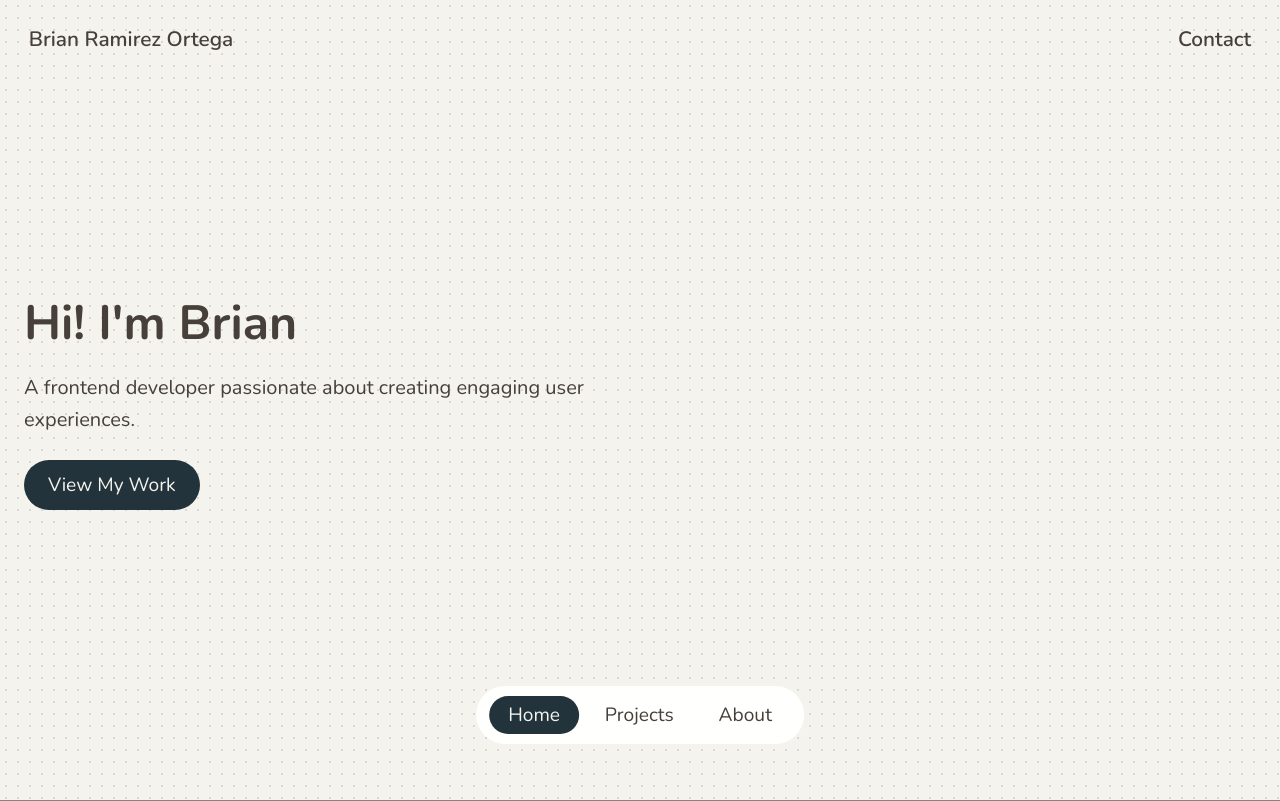
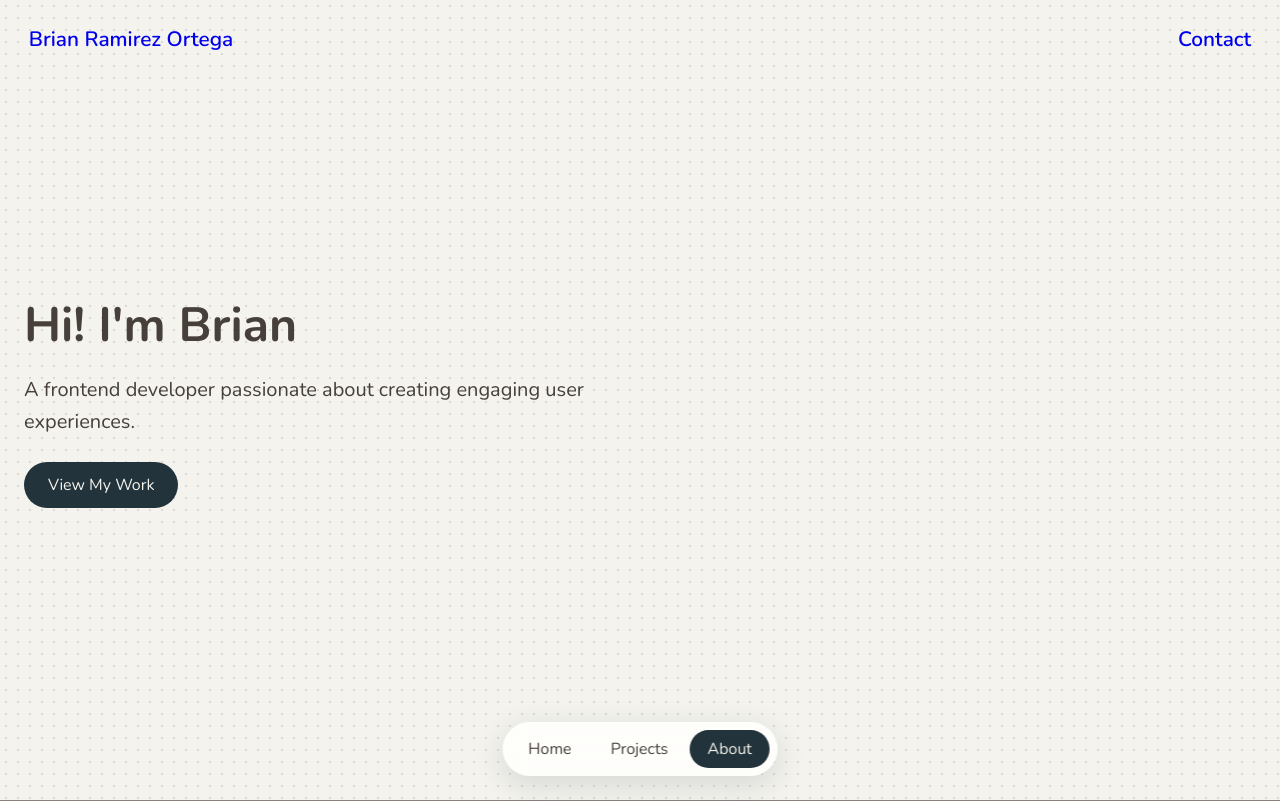
Before and after one commit to Brian767/Portfolio, a React (Vite) app: page / in a window 1280 px wide. Shown: the top 801 px of the page. Built offline with nearby package versions, Linux system fonts and the light colour scheme.

Commit message:
fixed the navbar sliding

```diff
--- a/src/App.css
+++ b/src/App.css
@@ -32,51 +32,81 @@ header.hidden {
 
 /* Navbar styles */
 #navbar {
-  display: flex;
   position: fixed;
-  bottom: 3.5em;
+  bottom: max(1.5rem, env(safe-area-inset-bottom));
   left: 50%;
   transform: translateX(-50%);
+  z-index: 100;
 
-  background-color: #fffffd;
-
+  padding: 0.5rem;
   border-radius: 100px;
-  padding: 1em 0.8em;
+  background-color: rgba(255, 255, 253, 0.85);
+  backdrop-filter: blur(12px);
+  -webkit-backdrop-filter: blur(12px);
+  box-shadow: 0 8px 30px rgba(34, 51, 59, 0.15);
 }
 
 .nav-links {
+  position: relative; /* the indicator is positioned relative to this */
   display: flex;
-  gap: 0.4em;
-  text-decoration: none;
+  gap: 0.25rem;
+  margin: 0;
+  padding: 0;
+  list-style: none;
 }
 
-a.active {
-  color: #f4f3ee;
+/* The sliding pill */
+.nav-indicator {
+  position: absolute;
+  top: 0;
+  bottom: 0;
+  left: 0;
+  border-radius: 100px;
   background-color: #22333b;
+  z-index: 0;
+  pointer-events: none;
 }
-a {
+
+.nav-indicator.ready {
+  transition:
+    transform 0.4s cubic-bezier(0.4, 0, 0.2, 1),
+    width 0.4s cubic-bezier(0.4, 0, 0.2, 1);
+}
+
+/* Links sit above the indicator */
+.nav-links a {
+  position: relative;
+  z-index: 1;
+  display: block;
+  padding: 0.5rem 1.1rem;
+  border-radius: 100px;
+  font-size: 1rem;
   text-decoration: none;
   color: #463f3a;
-  font-size: 1.2rem;
-
   transition:
     color 0.3s ease,
-    background-color 0.3s ease,
-    border-radius 0.3s ease;
+    background-color 0.3s ease;
 }
 
-.nav-links a {
-  padding: 0.33em 1em;
-  border-radius: 100px;
-}
-ul {
-  padding: 0;
-  margin: 0;
+/* Hover only on inactive links */
+.nav-links a:not(.active):hover {
+  background-color: rgba(34, 51, 59, 0.08);
 }
 
-li {
-  text-decoration: none;
-  list-style: none;
+/* Active link no longer needs its own background, the indicator provides it */
+.nav-links a.active {
+  color: #f4f3ee;
+}
+
+.nav-links a:focus-visible {
+  outline: 2px solid #22333b;
+  outline-offset: 2px;
+}
+
+@media (prefers-reduced-motion: reduce) {
+  .nav-indicator.ready {
+    transition: none;
+  }
 }
 
 /* Home styles */
@@ -195,7 +225,7 @@ img {
 
 .about-content {
   padding: 1rem;
-  background-color:#f4f3ee;
+  background-color: #f4f3ee;
   border-radius: 8px;
   box-shadow: 0 4px 12px rgba(34, 51, 59, 0.12);
 }
@@ -222,7 +252,6 @@ img {
   align-items: left;
   padding: 1rem 1.5em 4rem 1.5em;
   gap: 1rem;
-
 }
 
 .contact-title {
@@ -230,11 +259,11 @@ img {
   margin-bottom: 1rem;
 }
 .contact-description {
-  display:flex;
+  display: flex;
   flex-direction: column;
   justify-content: center;
   gap: 0.5rem;
-  background-color:#f4f3ee;
+  background-color: #f4f3ee;
   color: #463f3a;
   font-size: 1.25rem;
   line-height: 1.6;
--- a/src/components/Header.jsx
+++ b/src/components/Header.jsx
@@ -1,5 +1,4 @@
 import { useEffect, useState } from "react";
-
 export default function Header() {
   const [isVisible, setIsVisible] = useState(true);
 
--- a/src/components/Navbar.jsx
+++ b/src/components/Navbar.jsx
@@ -1,47 +1,147 @@
-import { useState, useEffect } from "react";
+import { useState, useEffect, useLayoutEffect, useRef } from "react";
+
+const NAV_LINKS = [
+  { label: "Home", id: "home" },
+  { label: "Projects", id: "projects" },
+  { label: "About", id: "about" },
+];
+
+// Where on the screen the "current section" is decided (0.4 = 40% down)
+const REFERENCE_LINE = 0.4;
+
 export default function Navbar() {
-  const [activeLink, setActiveLink] = useState(null);
+  const [activeLink, setActiveLink] = useState("home");
+  const [indicator, setIndicator] = useState({ left: 0, width: 0 });
+  const [ready, setReady] = useState(false);
 
-  const navLinks = [
-      { label: "Home", id: "home" },
-      { label: "Projects", id: "projects" },
-      { label: "About", id: "about" },
-  ];
+  const listRef = useRef(null);
+  const linkRefs = useRef({});
+  const isClickScrolling = useRef(false);
+  const unlockTimer = useRef(null);
 
+  // Figure out the active section from scroll position
   useEffect(() => {
-    const sections = navLinks
-      .map((link) => document.getElementById(link.id))
-      .filter(Boolean);
+    const sections = NAV_LINKS.map((link) =>
+      document.getElementById(link.id)
+    ).filter(Boolean);
 
-    const observer = new IntersectionObserver(
-      (entries) => {
-        entries.forEach((entry) => {
-          if (entry.isIntersecting) {
-            setActiveLink(entry.target.id);
-          }
-        });
-      },
-      {
-        rootMargin: "-20% 0px -20% 0px",
-        threshold: 0,
-      },
-    );
+    const getCurrentSection = () => {
+      // At the very bottom of the page, the last section always wins
+      const atBottom =
+        window.innerHeight + window.scrollY >=
+        document.documentElement.scrollHeight - 2;
+      if (atBottom) return sections[sections.length - 1]?.id;
 
-    sections.forEach((section) => observer.observe(section));
+      const line = window.innerHeight * REFERENCE_LINE;
+      let current = sections[0]?.id;
+      for (const section of sections) {
+        if (section.getBoundingClientRect().top <= line) current = section.id;
+      }
+      return current;
+    };
+
+    const lock = () => {
+      isClickScrolling.current = true;
+    };
+
+    const unlock = () => {
+      isClickScrolling.current = false;
+      clearTimeout(unlockTimer.current);
+    };
+
+    let frame = null;
+    const onScroll = () => {
+      if (isClickScrolling.current) {
+        // A click-triggered scroll is still running: keep extending the lock
+        // until scroll events stop for 150ms, then hand control back
+        clearTimeout(unlockTimer.current);
+        unlockTimer.current = setTimeout(() => {
+          unlock();
+          const id = getCurrentSection();
+          if (id) setActiveLink(id);
+        }, 150);
+        return;
+      }
+      if (frame) return;
+      frame = requestAnimationFrame(() => {
+        frame = null;
+        const id = getCurrentSection();
+        if (id) setActiveLink(id);
+      });
+    };
+
+    // If the user grabs the scroll mid-animation, stop ignoring their scrolling
+    const interrupt = () => unlock();
+
+    onScroll(); // set the correct section on first load (e.g. after a refresh)
+    window.addEventListener("scroll", onScroll, { passive: true });
+    window.addEventListener("resize", onScroll);
+    window.addEventListener("wheel", interrupt, { passive: true });
+    window.addEventListener("touchmove", interrupt, { passive: true });
+    window.addEventListener("keydown", interrupt);
 
     return () => {
-      observer.disconnect();
+      window.removeEventListener("scroll", onScroll);
+      window.removeEventListener("resize", onScroll);
+      window.removeEventListener("wheel", interrupt);
+      window.removeEventListener("touchmove", interrupt);
+      window.removeEventListener("keydown", interrupt);
+      clearTimeout(unlockTimer.current);
+      if (frame) cancelAnimationFrame(frame);
     };
   }, []);
 
+  // Clicking a link: highlight it immediately, ignore scroll updates until the scroll settles
+  const handleClick = (id) => {
+    setActiveLink(id);
+    isClickScrolling.current = true;
+    clearTimeout(unlockTimer.current);
+    // Fallback in case the click doesn't cause any scrolling (already there)
+    unlockTimer.current = setTimeout(() => {
+      isClickScrolling.current = false;
+    }, 200);
+  };
+
+  // Move the sliding pill to the active link
+  useLayoutEffect(() => {
+    const update = () => {
+      const el = linkRefs.current[activeLink];
+      if (!el) return;
+      setIndicator({ left: el.offsetLeft, width: el.offsetWidth });
+    };
+
+    update();
+
+    const resizeObserver = new ResizeObserver(update);
+    resizeObserver.observe(listRef.current);
+    return () => resizeObserver.disconnect();
+  }, [activeLink]);
+
+  // Enable the transition only after the first paint
+  useEffect(() => {
+    const id = requestAnimationFrame(() => setReady(true));
+    return () => cancelAnimationFrame(id);
+  }, []);
+
   return (
-    <nav id="navbar">
-      <ul className="nav-links">
-        {navLinks.map((link) => (
+    <nav id="navbar" aria-label="Primary">
+      <ul className="nav-links" ref={listRef}>
+        <span
+          className={`nav-indicator ${ready ? "ready" : ""}`}
+          style={{
+            width: indicator.width,
+            transform: `translateX(${indicator.left}px)`,
+          }}
+          aria-hidden="true"
+        />
+        {NAV_LINKS.map((link) => (
           <li key={link.id}>
             <a
               href={`#${link.id}`}
+              ref={(el) => (linkRefs.current[link.id] = el)}
               className={activeLink === link.id ? "active" : ""}
+              aria-current={activeLink === link.id ? "true" : undefined}
+              onClick={() => handleClick(link.id)}
             >
               {link.label}
             </a>
--- a/src/index.css
+++ b/src/index.css
@@ -1,4 +1,3 @@
-
 :root {
   --color-background: #f4f3ee;
   --color-text: #463f3a;
@@ -6,18 +5,35 @@
   --font-family-paragraph: "Lora", serif;
 }
 
-html, body {
+html,
+body {
   margin: 0;
   padding: 0;
   box-sizing: border-box;
 }
-body{
+
+html {
+  scroll-behavior: smooth;
+}
+
+@media (prefers-reduced-motion: reduce) {
+  html {
+    scroll-behavior: auto;
+  }
+}
+body {
   background-color: var(--color-background);
   color: var(--color-text);
   font-family: var(--font-family-heading);
 }
 
-h1, h2, h3, h4, h5, h6, p {
+h1,
+h2,
+h3,
+h4,
+h5,
+h6,
+p {
   margin: 0;
   padding: 0;
 }
```
